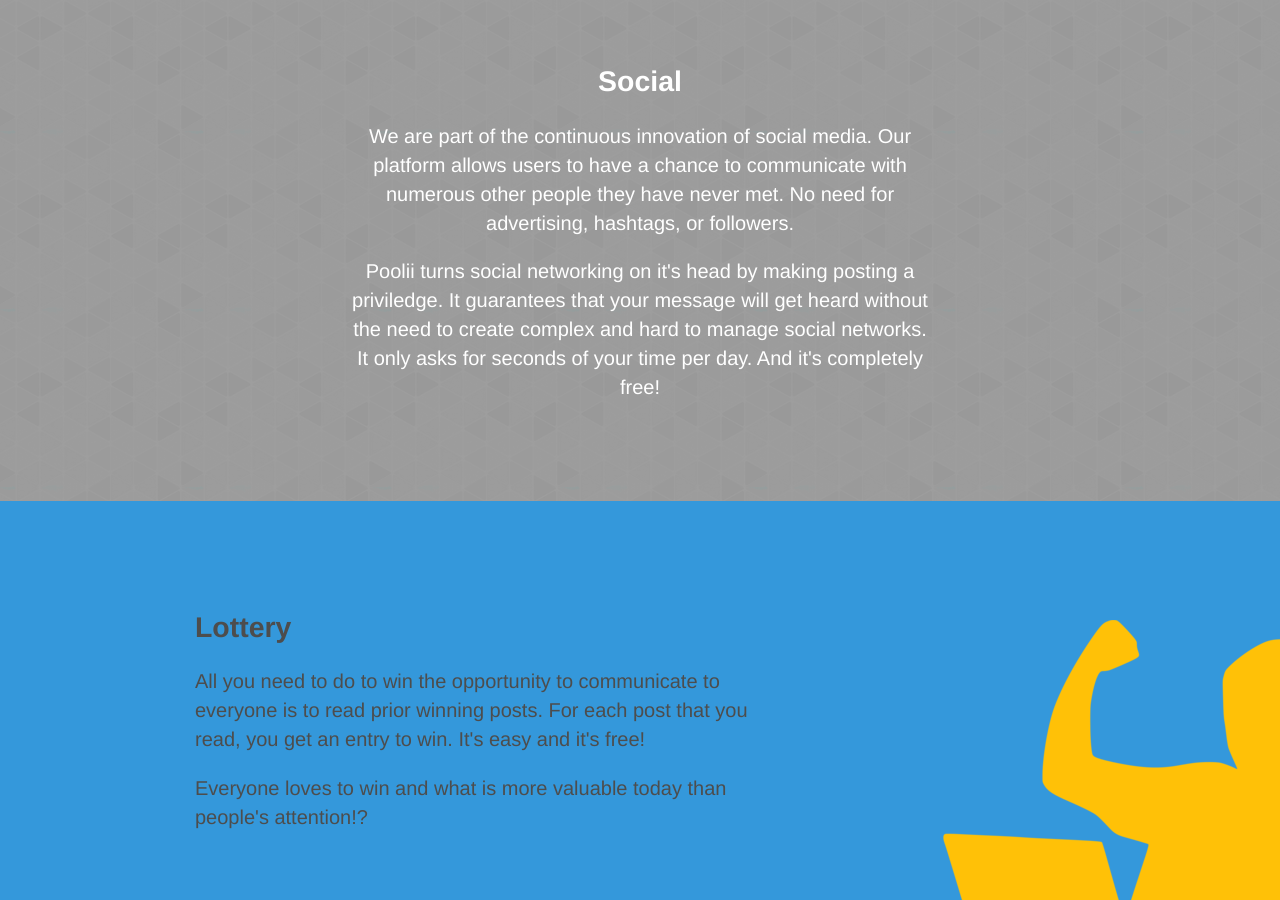
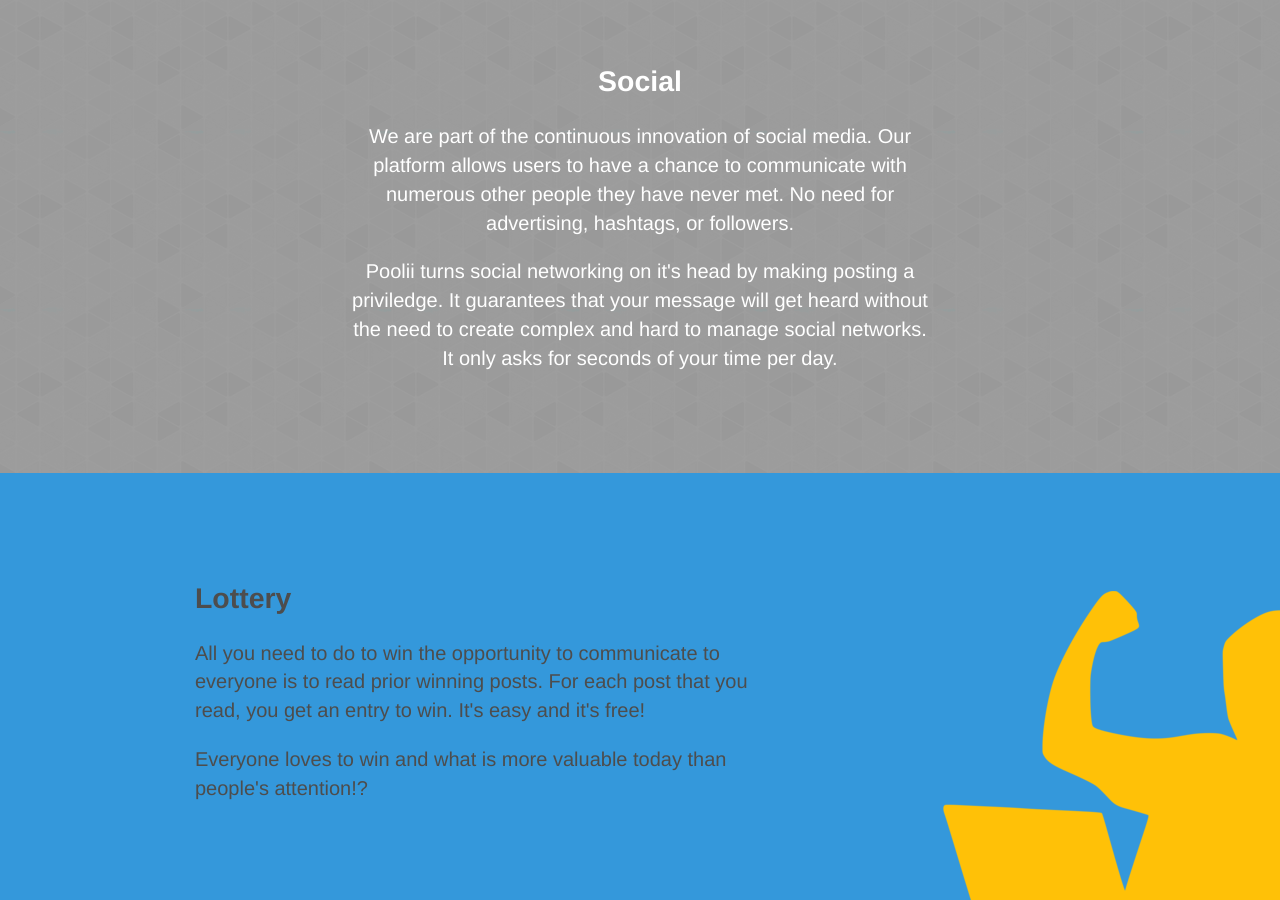
Before and after one commit to robertregnier/poolii-site, a Jekyll site: the page built from index.md, in a window 1280 px wide and 900 px high, scrolled down 786 px. Built offline with Jekyll 4.4.1, drawn with Linux system fonts in a browser that asks for light colours; nearby versions of some CDN libraries.

Commit message:
More tweaks

```diff
--- a/_layouts/default.html
+++ b/_layouts/default.html
@@ -64,7 +64,7 @@
                         <h2>Social</h2>We are part of the continuous innovation of social media. Our platform allows users to
                         have a chance to communicate with numerous other people they have never met. No need for advertising,
                         hashtags, or followers.</p>
-                        <p>Poolii turns social networking on it's head by making posting a priviledge.  It guarantees that your message will get heard without the need to create complex and hard to manage social networks.  It only asks for seconds of your time per day.  And it's completely free!</p>
+                        <p>Poolii turns social networking on it's head by making posting a priviledge.  It guarantees that your message will get heard without the need to create complex and hard to manage social networks.  It only asks for seconds of your time per day.</p>
                     </div>
                 </div>
             </section>
```
